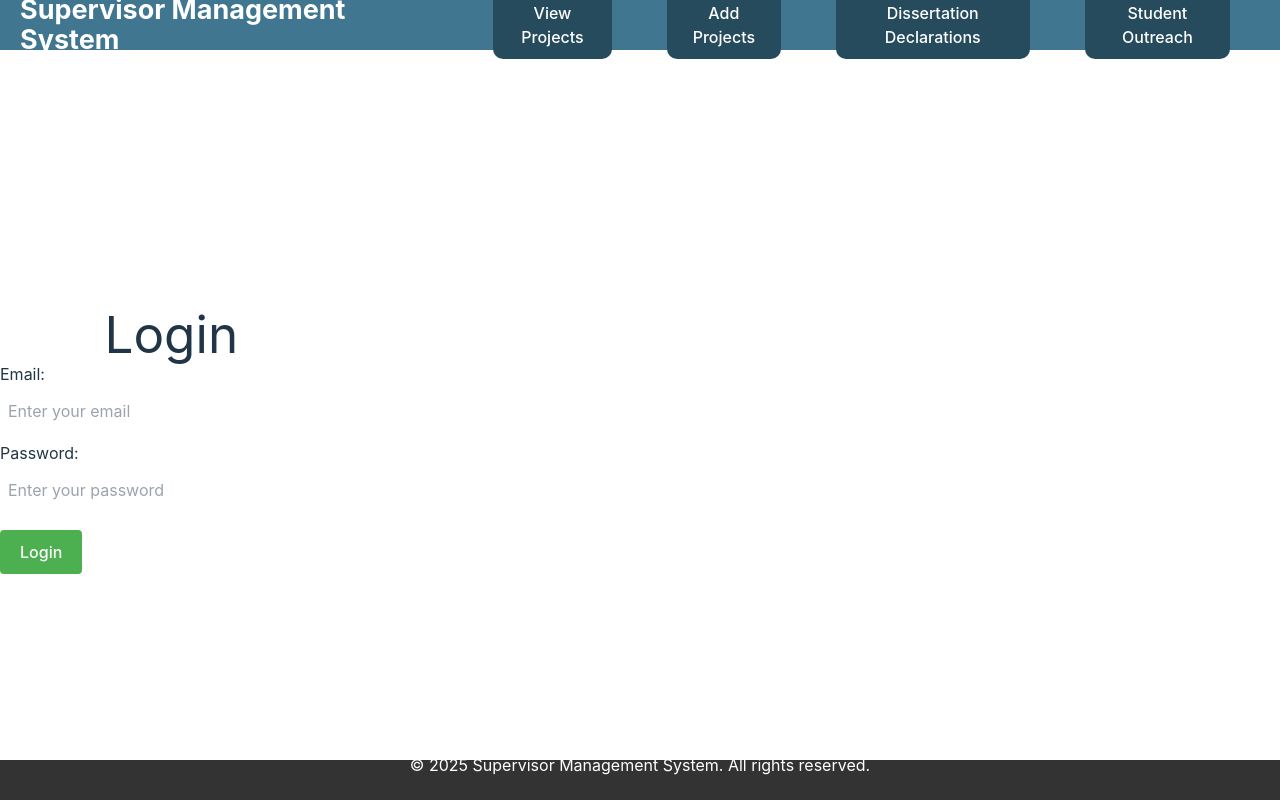
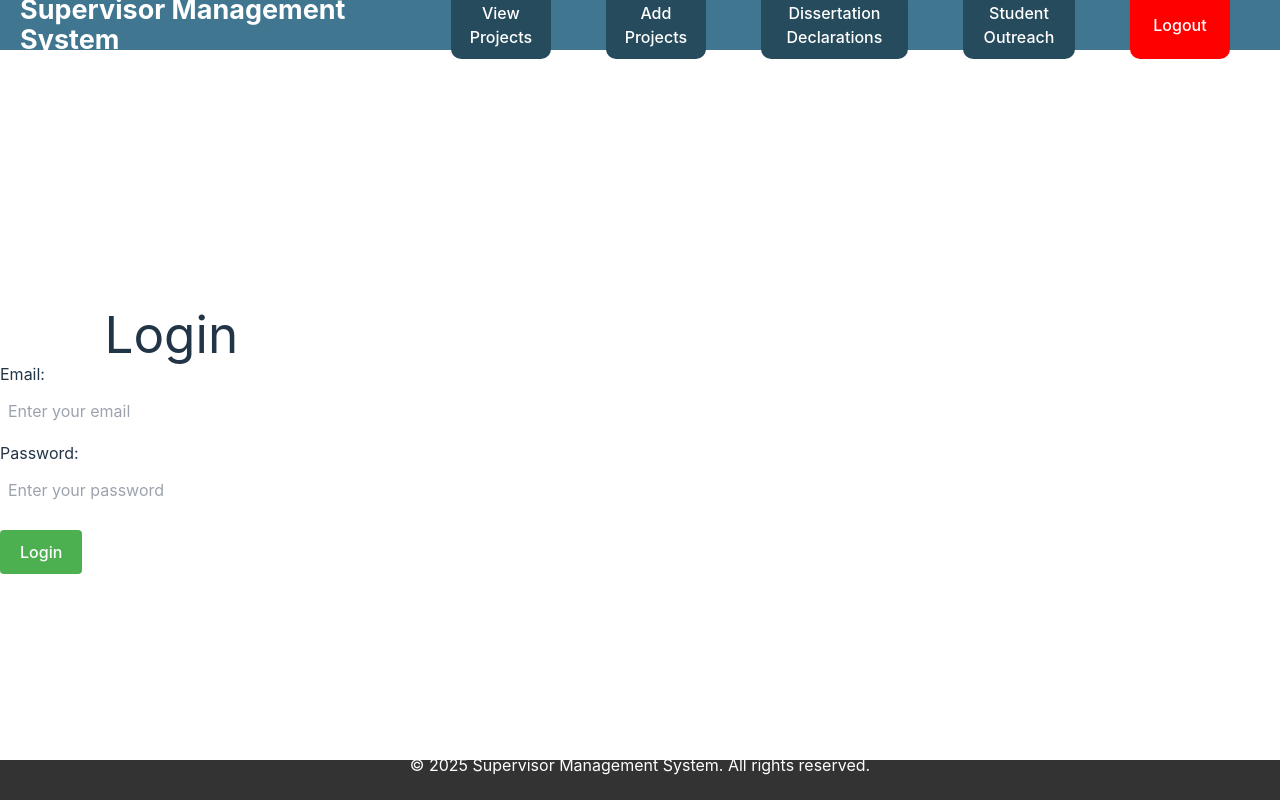
Before and after one commit to anushree-vinod/Supervisor_Management_System, a React (Vite) app in the folder frontend/: page /login in a window 1280 px wide. Built offline with nearby package versions, Linux system fonts and the light colour scheme; no server answers; sample sign-in values are in the browser's storage.

Commit message:
dissertation declaration admin and logout

```diff
--- a/frontend/src/components/Header.tsx
+++ b/frontend/src/components/Header.tsx
@@ -1,7 +1,19 @@
 import React from "react";
-import { Link } from "react-router-dom";
+import { Link, useNavigate } from "react-router-dom";
 
 const Header: React.FC = () => {
+
+  const navigate = useNavigate();
+
+  const isLoggedIn = Boolean(localStorage.getItem('access_token'));
+
+  const handleLogout = () => {
+    // Clear user session (remove from localStorage, context, etc.)
+    localStorage.clear();
+    // Redirect to the login page or home
+    navigate("/login");
+  };
+
   return (
     <header style={styles.header}>
       <Link to="/" style={{ textDecoration: 'none', color: 'inherit' }}>
@@ -12,6 +24,11 @@ const Header: React.FC = () => {
         <Link to="/add-project" style={styles.navButton}>Add Projects</Link>
         <Link to="/declarations" style={styles.navButton}>Dissertation Declarations</Link>
         <Link to="/student-outreach" style={styles.navButton}>Student Outreach</Link>
+        {isLoggedIn && (
+        <button style={styles.logoutButton} onClick={handleLogout}>
+          Logout
+        </button>
+      )}
       </div>
     </header>
   );
@@ -53,6 +70,20 @@ const styles: { [key: string]: React.CSSProperties } = {
     minWidth: "100px", //  Ensures uniform button width
     marginLeft: "50px"
   },
+  logoutButton: {
+    backgroundColor: "red",
+    color: "white",
+    border: "none",
+    cursor: "pointer",
+    fontSize: "16px",
+    padding: "10px 15px",
+    textDecoration: "none",
+    borderRadius: "10px",
+    transition: "background 0.3s",
+    textAlign: "center",
+    minWidth: "100px", //  Ensures uniform button width
+    marginLeft: "50px"
+  },
 };
 
 export default Header;
--- a/frontend/src/components/Login.tsx
+++ b/frontend/src/components/Login.tsx
@@ -7,6 +7,7 @@ import { useNavigate } from 'react-router-dom';
 const Login: React.FC = () => {
   const [email, setEmail] = useState('');  // Renamed to match the variable name for consistency
   const [password, setPassword] = useState('');
+  const [successMessage, setSuccessMessage] = useState(''); // Success message
   const [error, setError] = useState('');  // New state to store error messages
   const navigate = useNavigate();
 
@@ -23,11 +24,14 @@ const Login: React.FC = () => {
       localStorage.setItem('access_token', response.data.access);
       localStorage.setItem('refresh_token', response.data.refresh);
 
-      // Optionally, you can display success and redirect
-      alert('Login successful!');
-      navigate('/');  // Redirect to the dashboard or another protected route
+      setSuccessMessage("Login Successful");
+      setTimeout(() => {
+        navigate("/"); // Navigate to the dashboard or another protected route
+      }, 1000);
+
     } catch (error: any) {
       console.error('Login failed:', error);
+      setSuccessMessage("");
       if (error.response) {
         // Handle different error statuses more gracefully (e.g. wrong credentials)
         setError(error.response.data.detail || 'Invalid username or password');
@@ -71,6 +75,10 @@ const Login: React.FC = () => {
           Login
         </button>
       </form>
+
+      {/* Show success message if available */}
+      {successMessage && <div style={{color: "green", marginTop: "10px", fontSize: "16px"}}>{successMessage}</div>}
+
     </div>
   );
 };
```
Also changed, not shown: 2 other files (tests, documents, lock files or other folders).
